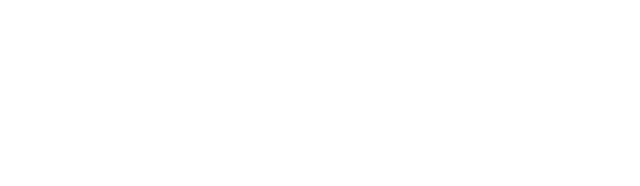
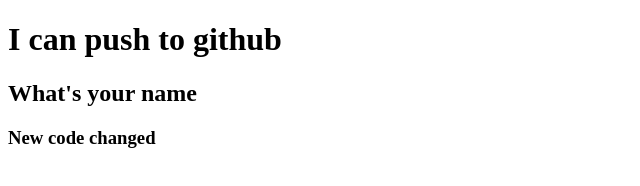
Before and after one commit to ShakilMurad99/my-second-repo, a plain HTML site: page index.html in a window 1280 px wide. Shown: the whole page, without its empty margins (0-640 px from the left). Drawn offline with Linux system fonts and the light colour scheme.

Commit message:
added header

```diff
--- a/index.html
+++ b/index.html
@@ -7,6 +7,8 @@
     <title>my second github repo</title>
 </head>
 <body>
-
+    <h1>I can push to github</h1>
+    <h2>What's your name</h2>
+    <h3>New code changed</h3>
 </body>
 </html>
```
